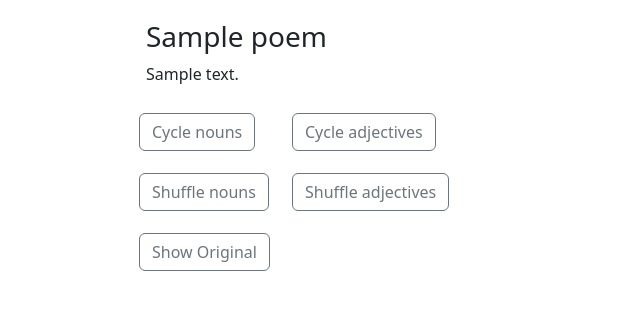
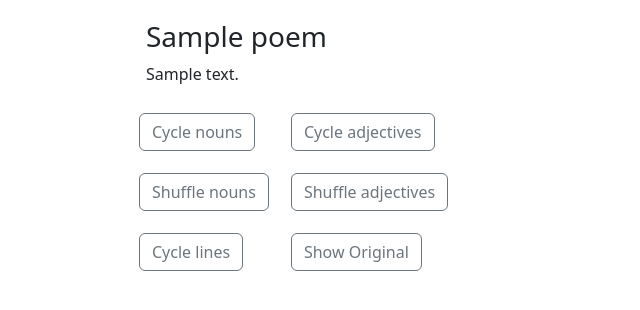
Before and after one commit to lizheym/abstract-poetry, a Rails app: page /poems/1 in a window 1280 px wide. Shown: the part 56-366 px from the top of the page, without its empty margins (0-640 px from the left). Run offline with Rails 7, Linux system fonts and the light colour scheme; tables that the repository leaves empty hold one stand-in row (values such as "Sample post"); style sheets or scripts are compiled from the project's sources; some libraries are stand-ins or nearby versions.

Commit message:
Add ability to rotate the lines

```diff
--- a/abstract-poetry/app/controllers/poems_controller.rb
+++ b/abstract-poetry/app/controllers/poems_controller.rb
@@ -67,4 +67,14 @@ class PoemsController < ApplicationController
 
     redirect_to @poem
   end
+
+  def cycle_lines
+    @poem = Poem.find(params[:poem_id])
+
+    if @poem.text.presence
+      @poem.update(:text => PoemsHelper.cycle_lines_in_text(@poem.text))
+    end
+
+    redirect_to @poem
+  end
 end
--- a/abstract-poetry/app/views/poems/show.html.erb
+++ b/abstract-poetry/app/views/poems/show.html.erb
@@ -54,6 +54,13 @@
       <tr>
         <td>
           <div class="margin-vertical">
+            <%= form_tag poem_cycle_lines_path(@poem.id), method: :post  do %>
+              <%= submit_tag 'Cycle lines', :class => "btn btn-outline-secondary" %>
+            <% end %>
+          </div>
+        </td>
+        <td>
+          <div class="margin-vertical">
             <button onclick="showHideOriginalPoem()" class="btn btn-outline-secondary" id="showOriginalPoem">Show Original</button>
           </div>
         </td>
--- a/abstract-poetry/config/routes.rb
+++ b/abstract-poetry/config/routes.rb
@@ -8,6 +8,7 @@ Rails.application.routes.draw do
     post "shuffle_nouns"
     post "cycle_adjectives"
     post "shuffle_adjectives"
+    post "cycle_lines"
     get "delete"
   end
 
```
Also changed, not shown: abstract-poetry/app/helpers/poems_helper.rb (+7 -0 lines), abstract-poetry/spec/helpers/poems_helper_spec.rb (+24 -0 lines).
